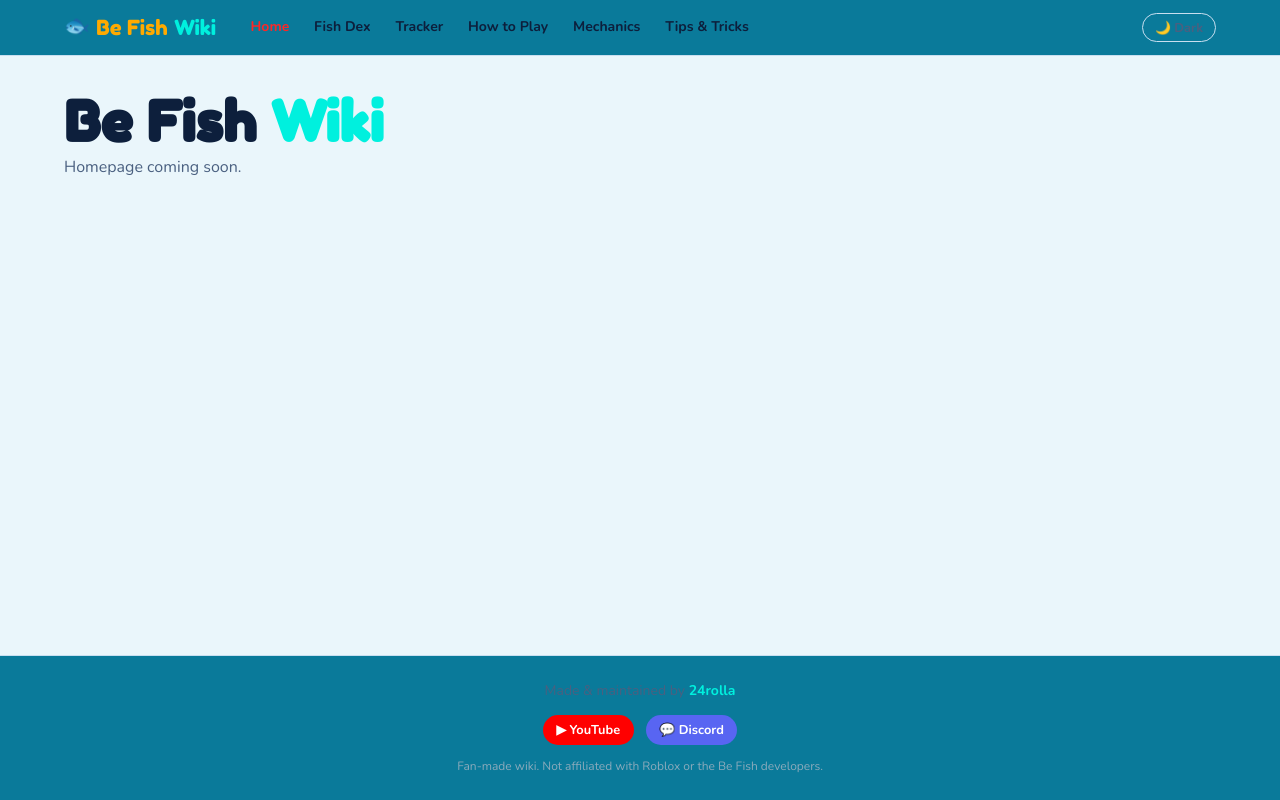
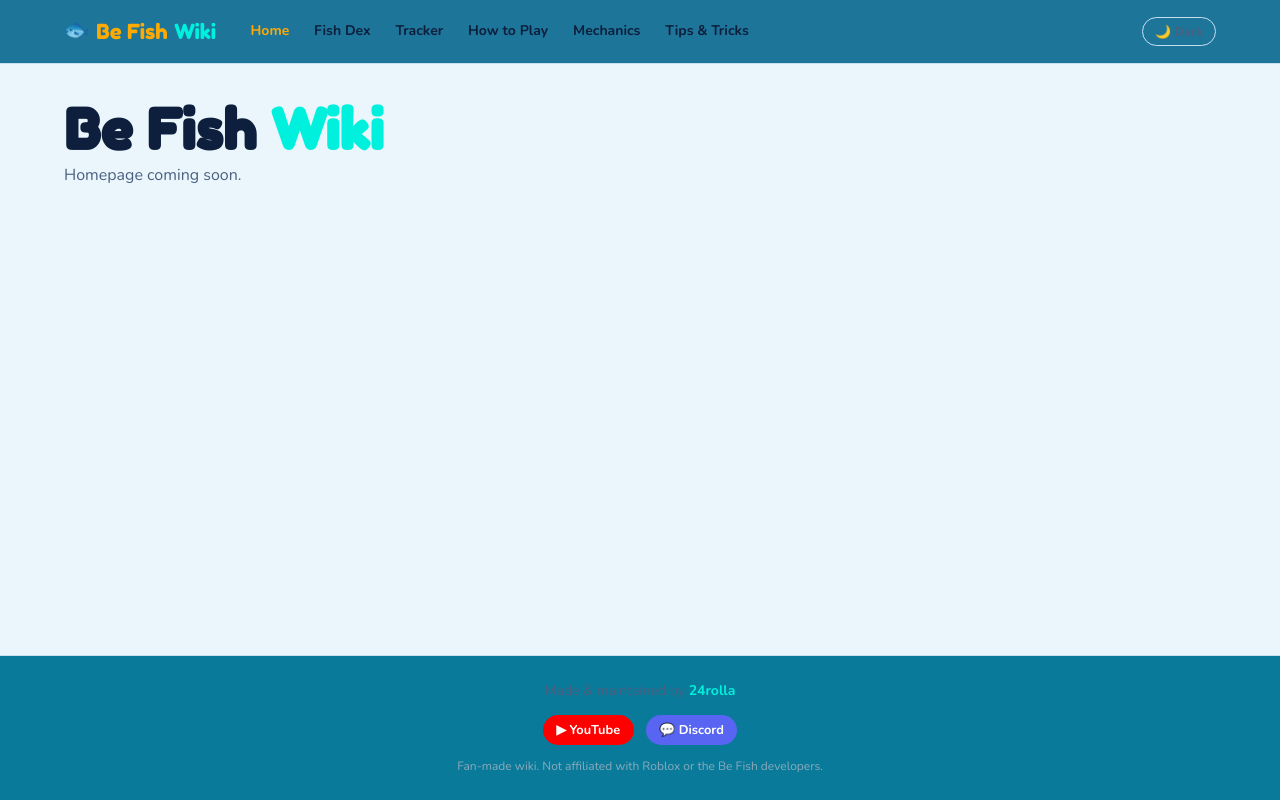
Before and after one commit to rekot24/befish-cc, a Next.js app: page / in a window 1280 px wide. Built offline with nearby package versions, Linux system fonts and the light colour scheme.

Commit message:
more color adjustments - WIP

```diff
--- a/src/app/globals.css
+++ b/src/app/globals.css
@@ -7,23 +7,16 @@
   --color-cyan: #00f0de;
   --color-purple: #aa00ff;
   --color-orange: #ffaa00;
-  --color-rare-blue: #007bff;
-  --color-epic-purple: #aa00ff;
-  --color-legendary-orange: #ffaa00;
-  --color-mythic-red: #ff2626;
-  --color-golden: #ffbe01;
-  --color-glowing-cyan: #00f0de;
-  --color-shadow-purple: #8800bf;
 
   /* Backgrounds */
-  --page-bg: #070c1c;
+  --page-bg: #0F112E;
   --nav-bg: #04080f;
   --card-bg: #0b1226;
   --card-bg-alt: #0d1530;
   --footer-bg: #04080f;
 
   /* Borders */
-  --border: #f5c200;
+  --border: var(--color-orange);
 
   /* Text */
   --text-hi: #f0f4ff;
@@ -33,21 +26,36 @@
   /* Nav — theme-independent */
   --nav-text: #8899bb;
   --nav-text-hi: #f0f4ff;
-  --nav-text-active: var(--color-mythic-red);
+  --nav-text-active: var(--color-orange);
 
   /* Semantic aliases */
   --accent: var(--color-cyan);
-  --section-header: var(--color-epic-purple);
+  --section-header: var(--color-purple);
   --cta: var(--color-legendary-orange);
 
+  /* Rarity Colors */
+  --rarity-common: #b8b8b8;
+  --rarity-uncommon: #3fff2e;
+  --rarity-rare: #007bff;
+  --rarity-epic: #aa00ff;
+  --rarity-legendary: #ffaa00;
+  --rarity-mythic: #ff2626;
+
+  /* Tier Colors */
+  --tier-normal: #9b7d6a;
+  --tier-golden: #ffb701;
+  --tier-rainbow: #c43a9a;
+  --tier-glowing: #00efe0;
+  --tier-shadow: #8800c3;
+
   /* Nav */
-  --nav-height: 56px;
+  --nav-height: 64px;
 }
 
 /* ── CSS Variables — Light Mode ── */
 [data-theme="light"] {
   --page-bg: #eaf6fb;
-  --nav-bg: #0a7a9a;
+  --nav-bg: #1D759A;
   --card-bg: #ffffff;
   --card-bg-alt: #f0f8fd;
   --footer-bg: #0a7a9a;
```
